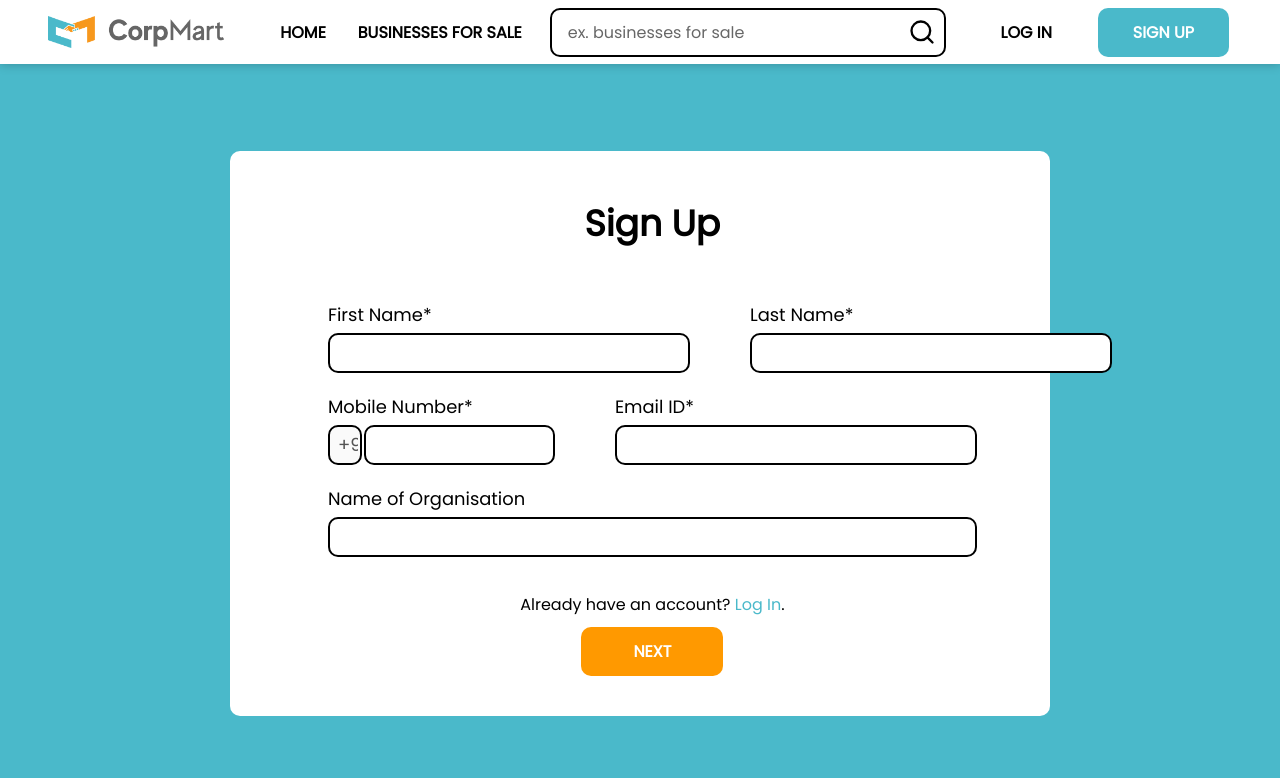
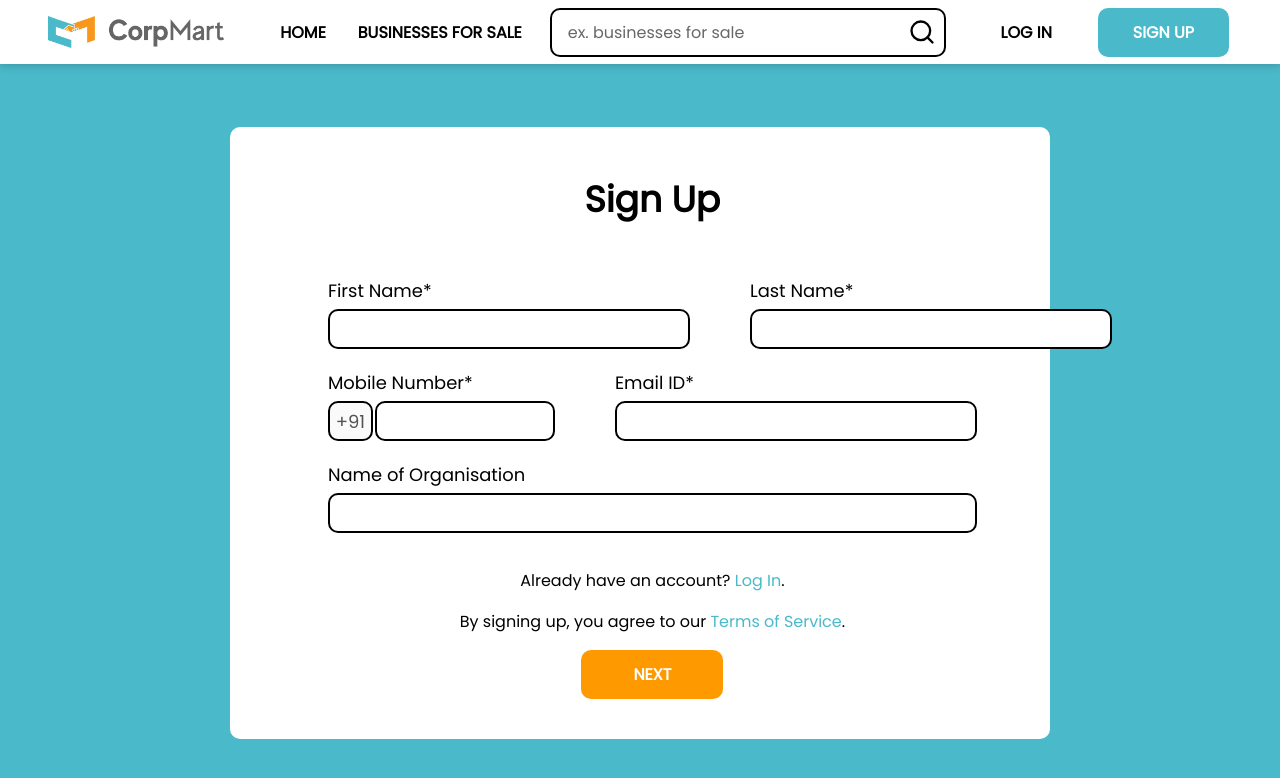
Before and after one commit to veeru153/corpmart-frontend-backup, a React (Create React App) app: page /signup in a window 1280 px wide. Shown: the top 778 px of the page. Built offline with nearby package versions, Linux system fonts and the light colour scheme.

Commit message:
Added Links to ToS on ListingForm and Signup.

```diff
--- a/src/components/BlogSlide/BlogSlide.module.css
+++ b/src/components/BlogSlide/BlogSlide.module.css
@@ -40,6 +40,11 @@
 .author {
     text-align: right;
     color: #484848;
+    overflow: hidden;
+    text-overflow: ellipsis;
+    display: -webkit-box;
+    -webkit-line-clamp: 1;
+    -webkit-box-orient: vertical;
 }
 
 .imgPreview {
--- a/src/screens/ListingForm/ListingForm.js
+++ b/src/screens/ListingForm/ListingForm.js
@@ -332,7 +332,7 @@ const ListingForm = (props) => {
                                 </div>
                             </div>
                             <div className={styles.tos} style={{ display: previewMode ? 'block' : 'none' }}>
-                                <p>By submitting this form, you agree to our Terms and Conditions and Privacy Policy.</p>
+                                <p>By submitting this form, you agree to our <a href="/terms-of-service">Terms of Service</a>.</p>
                             </div>
                             {
                                 previewMode
--- a/src/screens/ListingForm/ListingForm.module.css
+++ b/src/screens/ListingForm/ListingForm.module.css
@@ -111,6 +111,13 @@
     font-size: 12px;
     margin: 15px 8.8%;
 }
+.tos a {
+    color: #4AB9CA;
+    text-decoration: none;
+}
+.tos a:hover {
+    text-decoration: underline;
+}
 
 .submitBtn {
     padding: 10px 20px;
--- a/src/screens/Signup/Signup.js
+++ b/src/screens/Signup/Signup.js
@@ -157,7 +157,7 @@ const Signup = (props) => {
                                                 id="countryCode"
                                                 value={props.values.countryCode}
                                                 className={styles.inputField}
-                                                style={{ width: '100%' }}
+                                                style={{ width: '100%', textAlign: 'center', padding: 0 }}
                                                 autoComplete="off"
                                                 contentEditable="false"
                                                 disabled="true"
@@ -214,6 +214,9 @@ const Signup = (props) => {
                                 <p className={styles.subtitle}>
                                     Already have an account? <Link to="/login">Log In</Link>.
                             </p>
+                            <div className={styles.subtitle}>
+                                <p>By signing up, you agree to our <a href="/terms-of-service">Terms of Service</a>.</p>
+                            </div>
                                 <Button
                                     label="Next"
                                     type={disableBtn ? "#DADEE4" : "orange"}
--- a/src/screens/Signup/Signup.module.css
+++ b/src/screens/Signup/Signup.module.css
@@ -72,7 +72,7 @@
 
 .mobileNoFields {
     display: grid;
-    grid-template-columns: 3fr 7fr;
+    grid-template-columns: 2fr 8fr;
     column-gap: 2px;
 }
 
@@ -83,7 +83,7 @@
 
 @media only screen and (min-width: 425px) {
     .mobileNoFields {
-        grid-template-columns: 1fr 9fr;
+        grid-template-columns: 1.5fr 8.5fr;
     }
 }
 
@@ -100,7 +100,7 @@
         grid-template-columns: repeat(2, 1fr);
     }
     .mobileNoFields {
-        grid-template-columns: 1.5fr 8.5fr;
+        grid-template-columns: 2fr 8fr;
     }
 }
 
@@ -127,5 +127,7 @@
     .form {
         grid-template-rows: 0.4fr 0.4fr 0.5fr;
     }
-
+    .mobileNoFields {
+        grid-template-columns: 1.5fr 8.5fr;
+    }
 }
```
